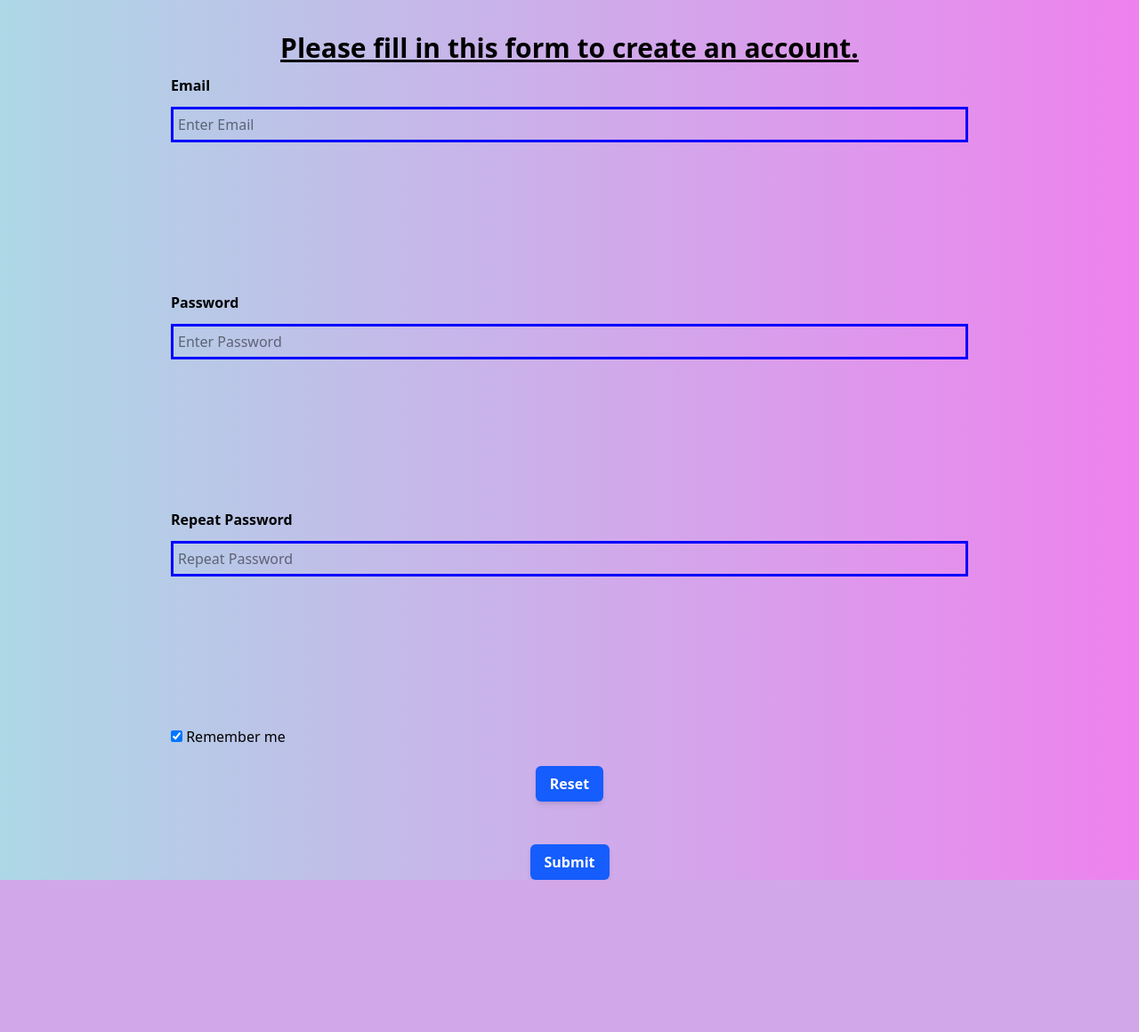
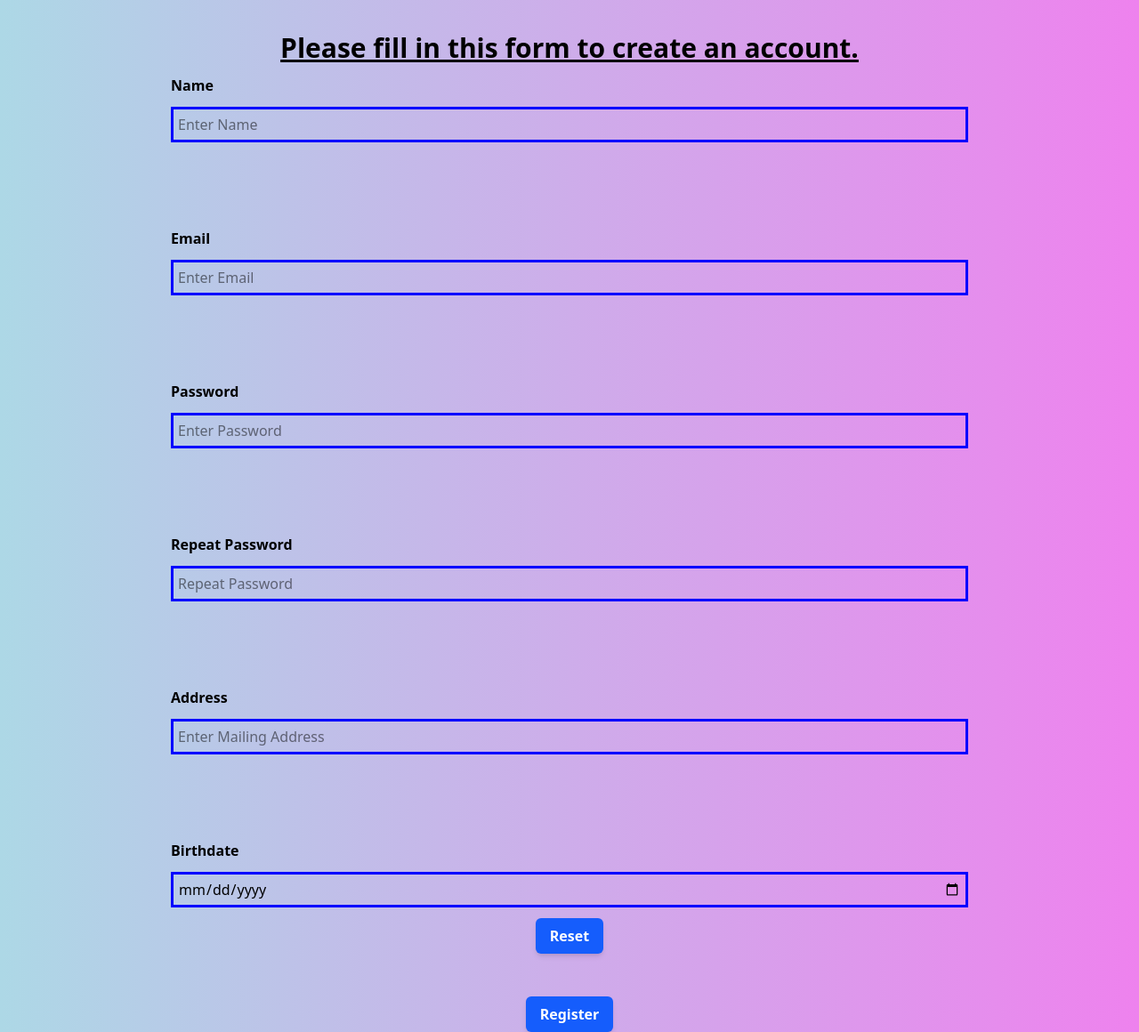
Before and after one commit to Jesiahm67/jesiah_tech_trek, a Flask app: page /signup in a window 1280 px wide. Shown: the part 92-1252 px from the top of the page at 89% size. Before the commit the page ends 1081 px from the top, so only its background shows below. Run offline with Flask 3, Linux system fonts and the light colour scheme.

Commit message:
updated register page(enforcd password requirements, added more fields and submit button goes to login page

```diff
--- a/main.py
+++ b/main.py
@@ -1,4 +1,4 @@
-from flask import Flask, render_template
+from flask import Flask, render_template, request,flash, redirect
 
 import pymysql
 
@@ -7,6 +7,8 @@ from dynaconf import Dynaconf
 app = Flask(__name__)
 
 config = Dynaconf(settings_file=["settings.toml"])
+
+app.secret_key = config.secret_key
 
 def connect_db():
     conn = pymysql.connect(
@@ -59,6 +61,27 @@ def login():
 
 
 
-@app.route("/signup")
+@app.route('/signup', methods=["POST", "GET"])
 def signup():
-        return render_template("register.html.jinja")
+    if request.method == "POST":
+        name=request.form["name"]
+        email=request.form["email"]
+        password=request.form["password"]
+        password_repeat=request.form["repeat_password"]
+        address=request.form["address"]
+        birthdate=request.form["birthdate"]
+
+        if password != password_repeat:
+            flash("Passwords do not match")
+        elif len(password) < 8:
+         flash("Password must be at least 8 characters long")
+        else:
+            connection = connect_db()
+
+            cursor = connection.cursor()
+
+            cursor.execute("INSERT INTO `User` (`Name`, `Email`, `Password`, `Address`, `Birthdate`) VALUES (%s, %s, %s, %s, %s)", (name, email, password, address, birthdate))
+
+            return redirect("/login")
+
+    return render_template("register.html.jinja")
--- a/templates/login.html.jinja
+++ b/templates/login.html.jinja
@@ -10,7 +10,7 @@
   <form class="modal-content">
     <div class="grid gap-3 max-w-4xl mx-auto ">
     <br>
-      <p style="text-align: center" class="text-3xl font-bold underline">Please fill in this form to create an account.</p>
+      <p style="text-align: center" class="text-3xl font-bold underline">Login</p>
 
       <label for="email"><b>Email</b></label>
       <input type="text" placeholder="Enter Email" name="email" style="border:3px solid blue; padding: 5px">
@@ -21,10 +21,6 @@
       <input type="password" placeholder="Enter Password" name="psw" style="border:3px solid blue; padding: 5px">
 <br><br><br><br><br><br>
 
-
-      <label for="psw-repeat"><b>Repeat Password</b></label>
-      <input type="password" placeholder="Repeat Password" name="psw-repeat" style="border:3px solid blue; padding: 5px">
-<br><br><br><br><br><br>
 
       <label>
         <input type="checkbox" checked="checked" name="remember" style="margin-bottom:15px"> Remember me
--- a/templates/register.html.jinja
+++ b/templates/register.html.jinja
@@ -6,30 +6,40 @@
     <script src="https://cdn.jsdelivr.net/npm/@tailwindcss/browser@4"></script>
   </head>
   <body  style="background-image: linear-gradient(to right, lightblue, violet);">
+
     {% include "components/navbar.html.jinja"%}
-  <form class="modal-content">
+      {% for message in get_flashed_messages() %}
+      <li>{{message}}</li>
+
+      {% endfor %}
+
+  <form method="post" class="modal-content">
   {# Creates a 3px gap with a maximum with of 4xl and makes everything in the div in the center #}
     <div class="grid gap-3 max-w-4xl mx-auto ">
     <br>
       <p style="text-align: center" class="text-3xl font-bold underline">Please fill in this form to create an account.</p>
       {# The label makes the text to say what the input is like an email and the input customizes the style of what the input looks like #}
+        <label for="name"><b>Name</b></label>
+      <input type="text" placeholder="Enter Name" name="name" style="border:3px solid blue; padding: 5px" required>
+      <br><br><br>
       <label for="email"><b>Email</b></label>
       <input type="text" placeholder="Enter Email" name="email" style="border:3px solid blue; padding: 5px" required>
-<br><br><br><br><br><br>
+      <br><br><br>
 
       {# The label makes the text to say what the input is like the psw for password and the input customizes the style of what the input looks like #}
       <label for="psw"><b>Password</b></label>
-      <input type="password" placeholder="Enter Password" name="psw" style="border:3px solid blue; padding: 5px" required>
-<br><br><br><br><br><br>
-
+      <input type="password" placeholder="Enter Password" name="password" style="border:3px solid blue; padding: 5px" required>
+<br><br><br>
       {# The label makes the text to say what the input is like the psw-repeat for the passord to repeat and the input customizes the style of what the input looks like #}
       <label for="psw-repeat"><b>Repeat Password</b></label>
-      <input type="password" placeholder="Repeat Password" name="psw-repeat" style="border:3px solid blue; padding: 5px" required>
-<br><br><br><br><br><br>
-      {# Makes a checkbox so the user can be remembered the next time they sign in#}
-      <label>
-        <input type="checkbox" checked="checked" name="remember" style="margin-bottom:15px"> Remember me
-      </label>
+      <input type="password" placeholder="Repeat Password" name="repeat_password" style="border:3px solid blue; padding: 5px" required>
+<br><br><br>
+      {# The label makes the user write the address#}
+      <label><b>Address</b></label>
+      <input type="text" placeholder="Enter Mailing Address" name="address" style="border:3px solid blue; padding: 5px" required>
+<br><br><br>
+      <label for="birthdate"><b>Birthdate</b></label>
+      <input type="date" placeholder="Enter Birdate" name="birthdate" style="border:3px solid blue; padding: 5px" required>
 {# Creates buttons for the reset and the submit and the class and style makes the color and alignment #}
   <div style="text-align: center;" >
   <button class="bg-blue-600 hover:bg-blue-700 text-white font-semibold py-2 px-4 rounded-md shadow-md transition duration-150 ease-in-out justify-center text-center">
@@ -38,8 +48,8 @@
 </button>
 <br>
   <div style="text-align: center;" >
-  <button class="bg-blue-600 hover:bg-blue-700 text-white font-semibold py-2 px-4 rounded-md shadow-md transition duration-150 ease-in-out justify-center text-center">
-  Submit
+  <button type="submit" class="bg-blue-600 hover:bg-blue-700 text-white font-semibold py-2 px-4 rounded-md shadow-md transition duration-150 ease-in-out justify-center text-center">
+  Register
   </div>
 </button>
     </div>
```
